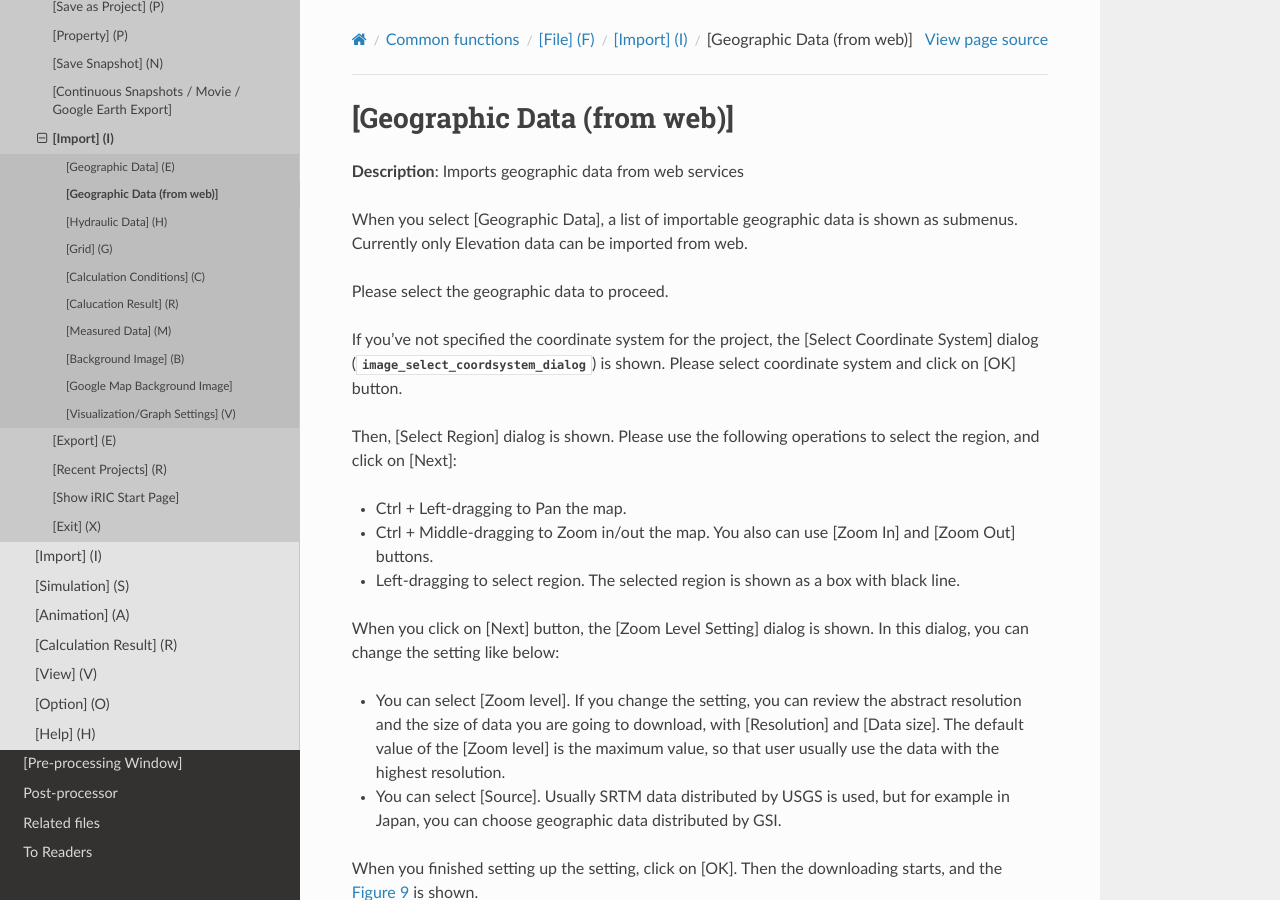
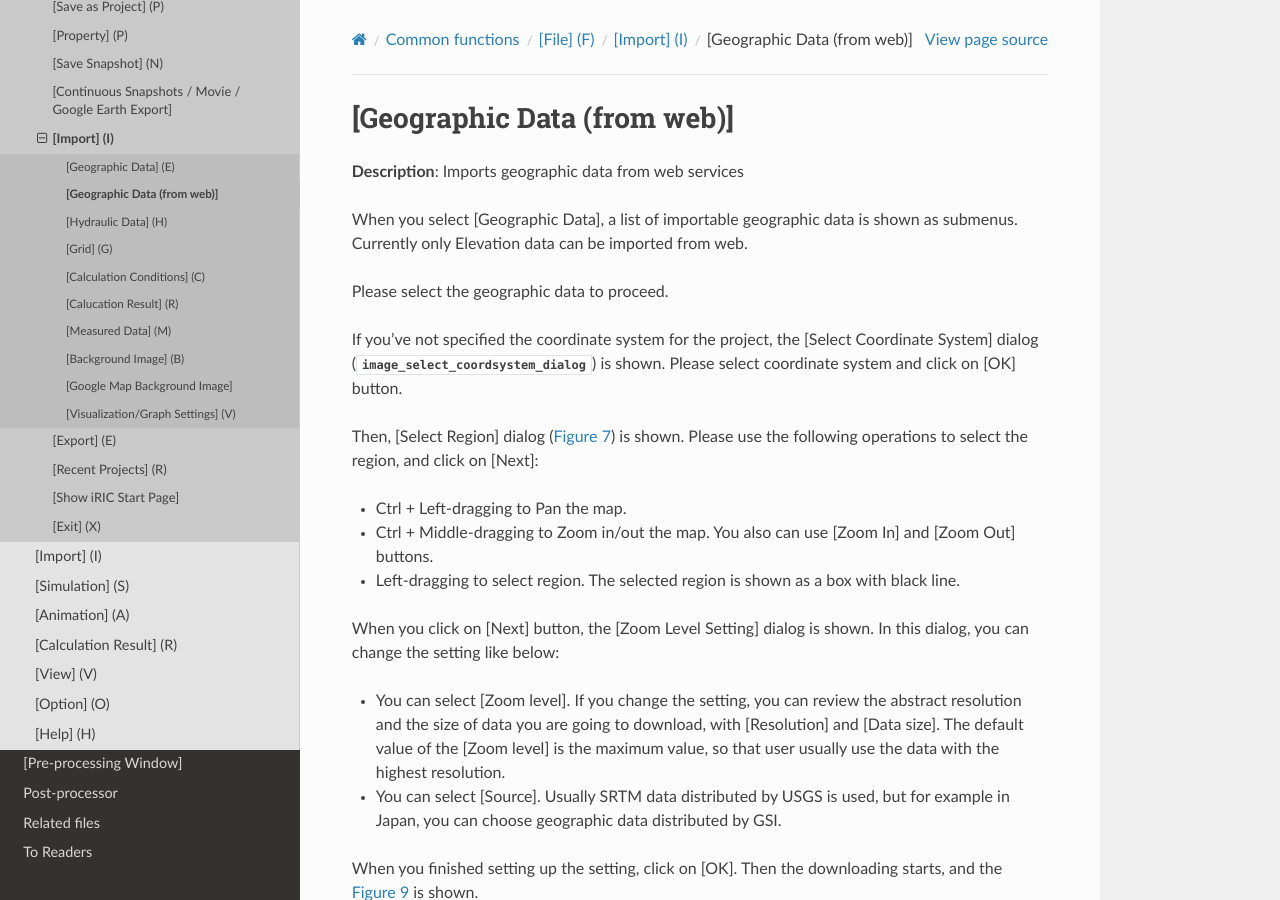
Before and after one commit to i-RIC/gui_user_manual, a Sphinx documentation site: the page built from source/03/03_09_02_geographic_data_from_web.rst, in a window 1280 px wide and 900 px high. Built offline with Sphinx 7.4.7 and the Read the Docs theme 2.0.0, drawn with Linux system fonts in a browser that asks for light colours; part of the change alters nothing that is shown.

```diff
--- a/source/03/03_09_02_geographic_data_from_web.rst
+++ b/source/03/03_09_02_geographic_data_from_web.rst
@@ -15,7 +15,8 @@ the [Select Coordinate System] dialog
 (:numref:`image_select_coordsystem_dialog`) is shown. Please select coordinate
 system and click on [OK] button.
 
-Then, [Select Region] dialog is shown.
+Then, [Select Region] dialog
+(:numref:`image_geo_web_select_region_dialog`) is shown.
 Please use the following operations to select the region, and click on [Next]:
 
 * Ctrl + Left-dragging to Pan the map.
```
